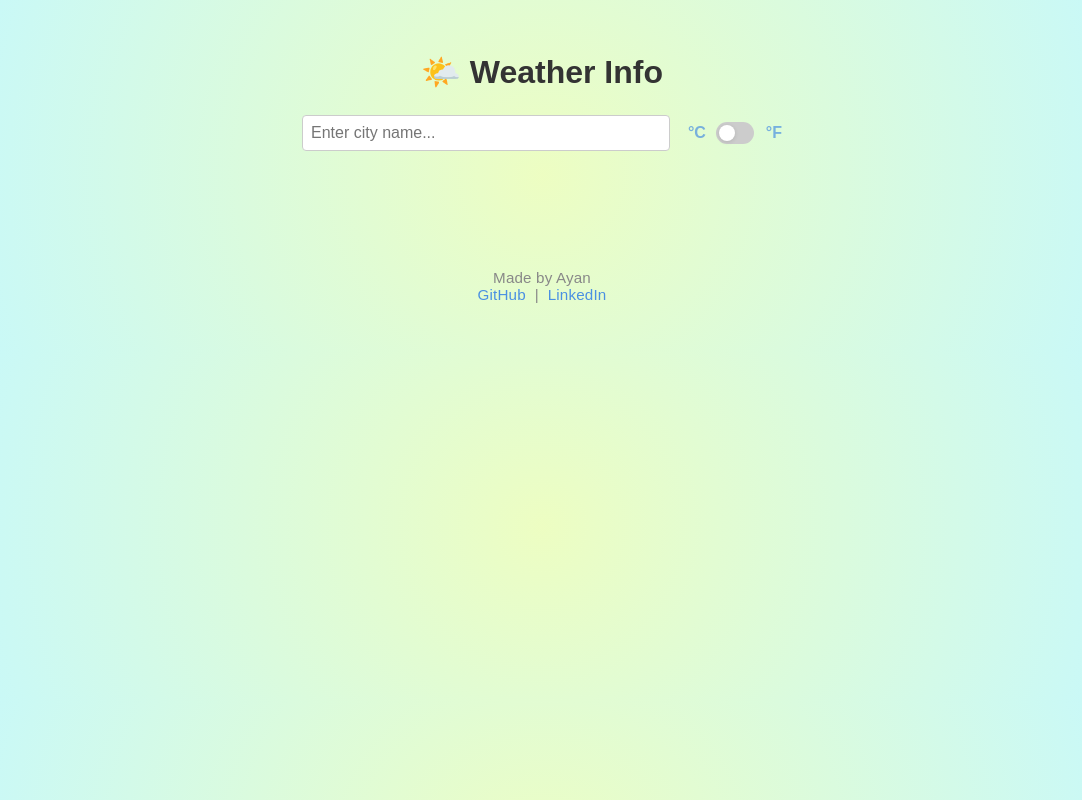
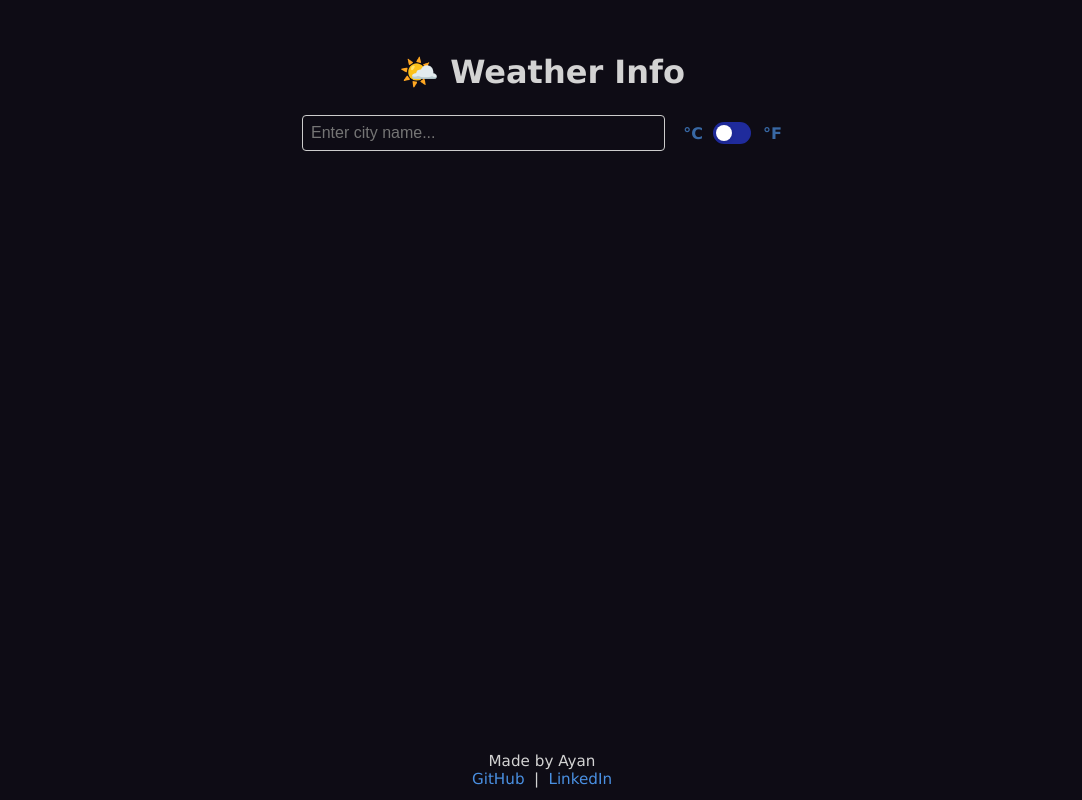
Before and after one commit to ayannotfound/SkyCast, a Flask app: page / in a window 1280 px wide. Shown: the whole page, without its empty margins (98-1180 px from the left). Run offline with Flask 3, Linux system fonts and the light colour scheme.

Commit message:
darkmode

```diff
--- a/static/style.css
+++ b/static/style.css
@@ -1,8 +1,8 @@
 body {
-  font-family: Arial, sans-serif;
+  font-family: Verdana, Geneva, Tahoma, sans-serif;
   padding: 2rem;
-  background: radial-gradient(circle, #f1febc -10%, #c4f8ff 100%);
-  color: #333;
+  background-color: rgb(14, 12, 21);
+  color: lightgray;
   display: flex;
   flex-direction: column;
   align-items: center;
@@ -15,6 +15,8 @@ h1 {
 }
 
 input, button {
+  background-color: transparent;
+  color: lightgray;
   padding: 0.5rem;
   font-size: 1rem;
   margin-right: 0.5rem;
@@ -23,7 +25,7 @@ input, button {
 .weather-box {
   margin-top: 2rem;
   padding: 1.5rem;
-  background: rgba(255, 255, 255, 0.5);
+  background: rgb(14, 12, 21);
   width: 100%;
   max-width: 30rem;
   border-radius: 8px;
@@ -43,7 +45,7 @@ input, button {
   padding: 0;
   margin: 0;
   border: 1px solid #ccc;
-  background: white;
+  background: transparent;
   position: relative;
   z-index: 10;
   max-height: 150px;
@@ -100,7 +102,7 @@ input, button {
 }
 
 .suggestion:hover {
-  background-color: #f0f0f0;
+  background-color: #00000070;
 }
 
 @keyframes fadeIn {
@@ -170,24 +172,43 @@ ul li:nth-child(7) { animation-delay: 0.7s; }
 }
 
 .footer {
+  position: fixed;
+  bottom: 0;
+  width: 100%;
   text-align: center;
   font-size: 0.95em;
-  margin-top: 2.5em;
-  color: #888;
-  padding-bottom: 1em;
-  letter-spacing: 0.01em;
-  opacity: 0;
-  animation: fadeIn 0.7s 0.2s forwards;
+  padding: 12px 0;
+  z-index: 20;
 }
+
 .footer a {
   color: #4a90e2;
   text-decoration: none;
   margin: 0 0.3em;
-  transition: color 0.2s;
+  transition: 0.5s;
 }
+
 .footer a:hover {
-  color: #23527c;
-  text-decoration: underline;
+  color: transparent;
+  font-size: 1.5em;
+  background: linear-gradient(
+    to right,
+    #00aaa7,
+    #7f42a7,
+    #6600c5,
+    #1f2b9c,
+    #0099ff,
+    #00aaa7
+  );
+  background-clip: text;
+  background-size: 200%;
+  animation: GradientAnimation 2.5s infinite;
+}
+
+@keyframes GradientAnimation {
+  to {
+    background-position: 200%;
+  }
 }
 
 .switch {
@@ -209,7 +230,7 @@ ul li:nth-child(7) { animation-delay: 0.7s; }
   left: 0;
   right: 0;
   bottom: 0;
-  background-color: #ccc;
+  background-color: #1f2b9c;
   transition: background 0.3s;
   border-radius: 22px;
 }
--- a/templates/index.html
+++ b/templates/index.html
@@ -27,11 +27,11 @@
 
   <script src="{{ url_for('static', filename='script.js') }}"></script>
 
-  <footer class="footer">
+  <div class="footer">
     Made by Ayan<br>
     <a href="https://github.com/ayannotfound" target="_blank">GitHub</a> |
     <a href="https://www.linkedin.com/in/ayush-anand-420590306/" target="_blank">LinkedIn</a>
-  </footer>
+  </div>
 
 </body>
 </html>
```
